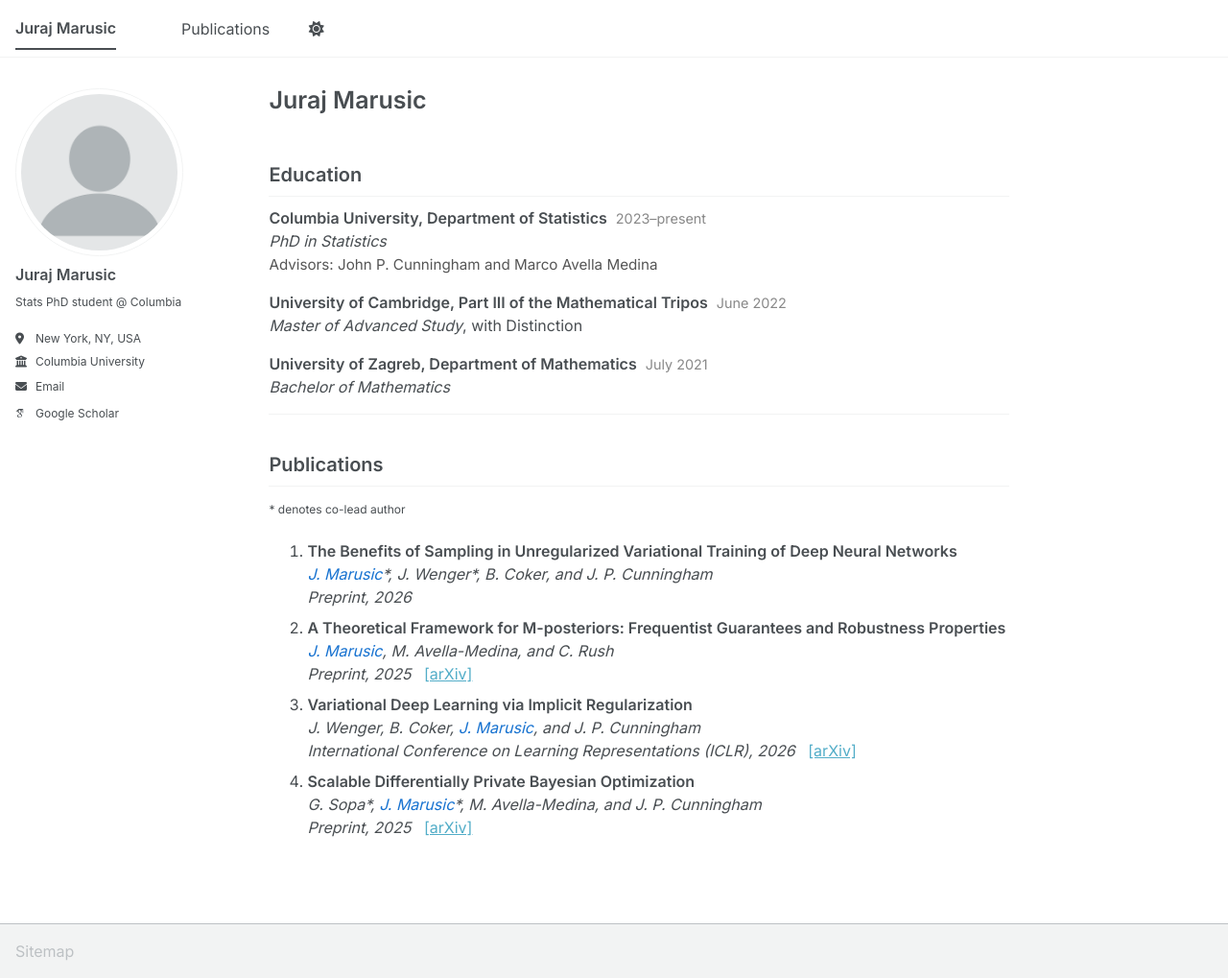
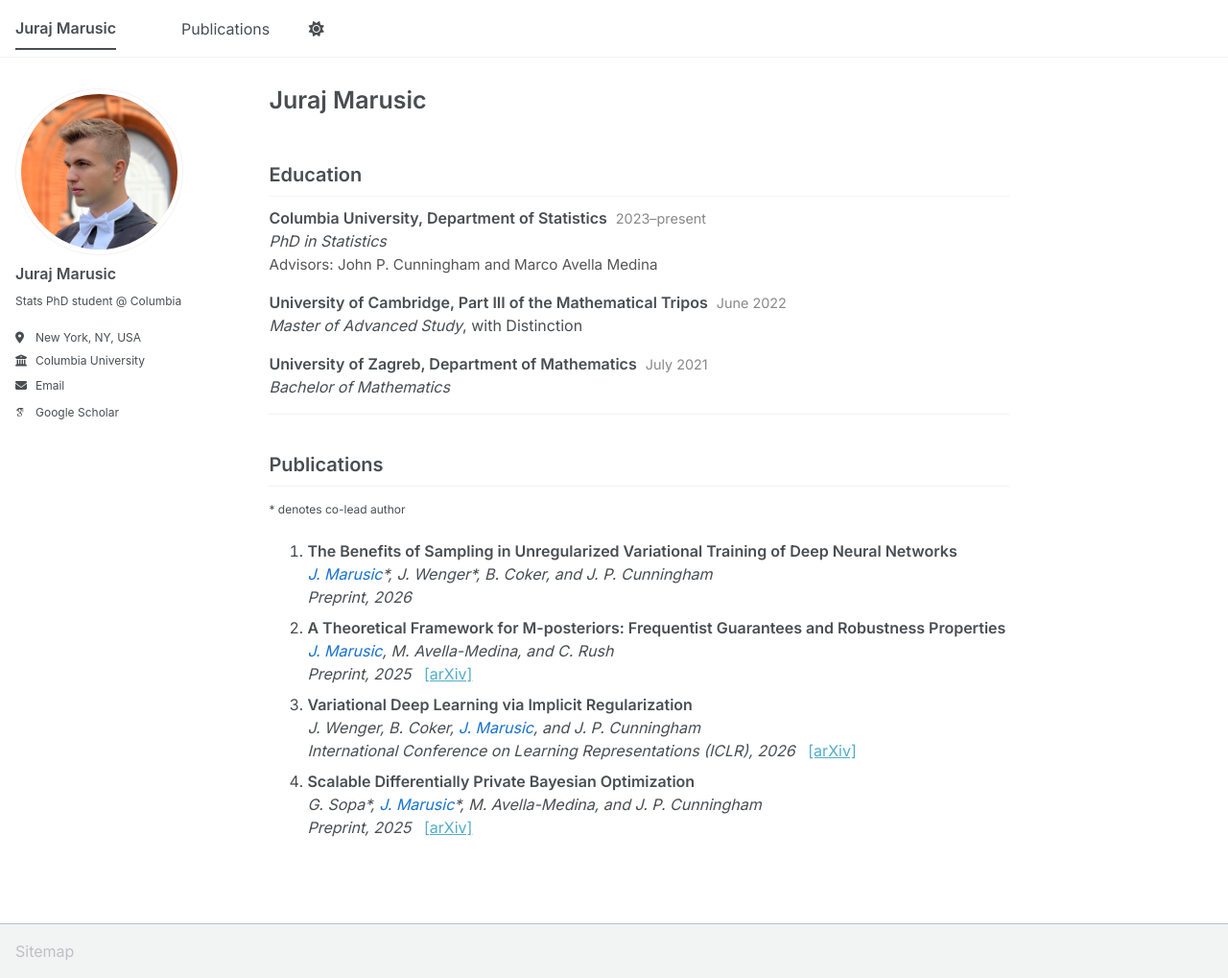
Before and after one commit to JurajMarusic/jurajmarusic.github.io, a Jekyll site: the page built from _pages/about.md, in a window 1280 px wide and 1019 px high. Shown: the whole window at 96% size. Built offline with Jekyll 4.4.1, drawn with Linux system fonts in a browser that asks for light colours; some web fonts are replaced; a script bundle is joined from its source files by our own code; library files that are not in the unit come from our copies.

Commit message:
profile pic

```diff
--- a/_config.yml
+++ b/_config.yml
@@ -23,7 +23,7 @@
 #               Additional customization can be done by editing /_includes/author-profile.html
 author:
   # Biographic information
-  avatar           : "profile.png"
+  avatar           : "Juraj.jpg"
   name             : "Juraj Marusic"
   pronouns         : # example: "she/her"
   bio              : "Stats PhD student @ Columbia"
```
Also changed, not shown: images/Juraj.jpg (added).
